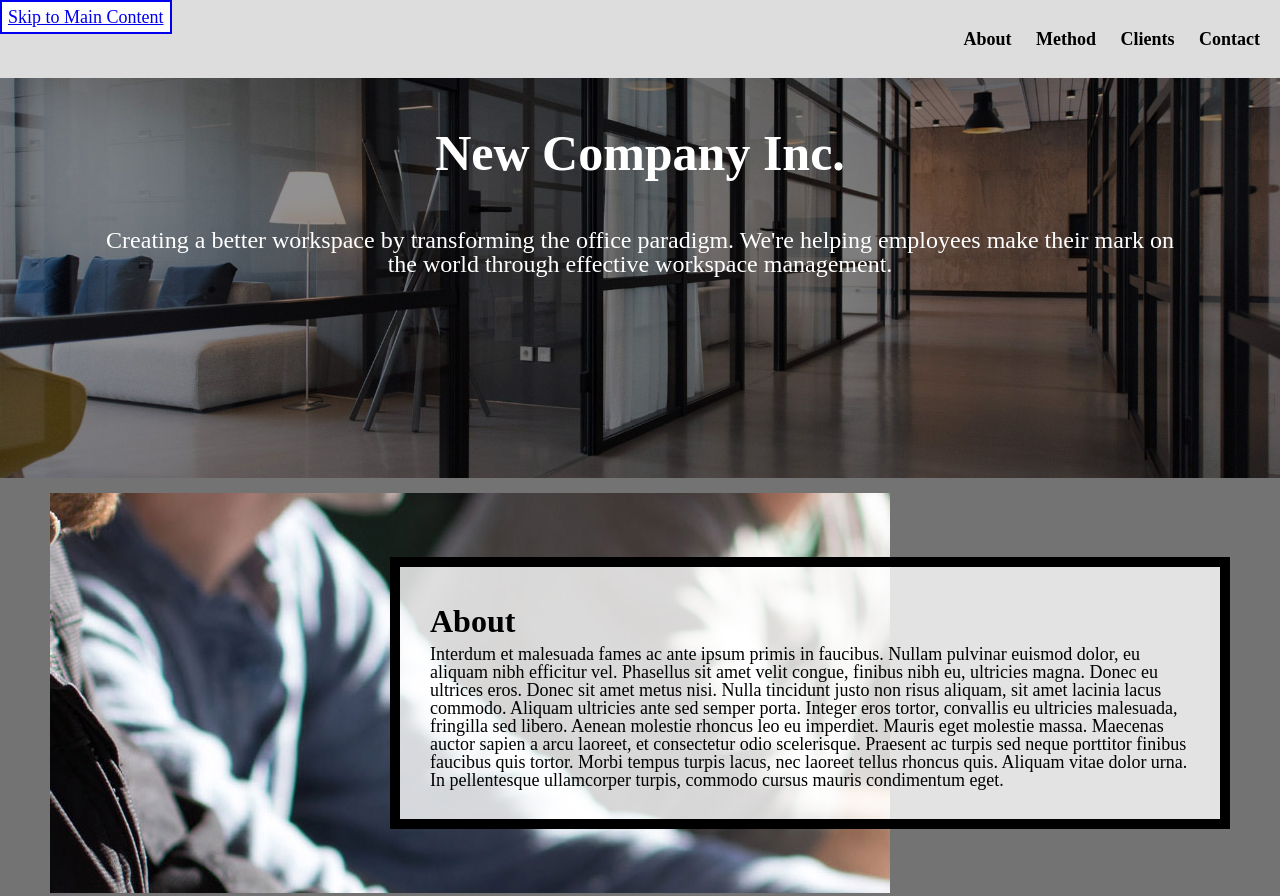
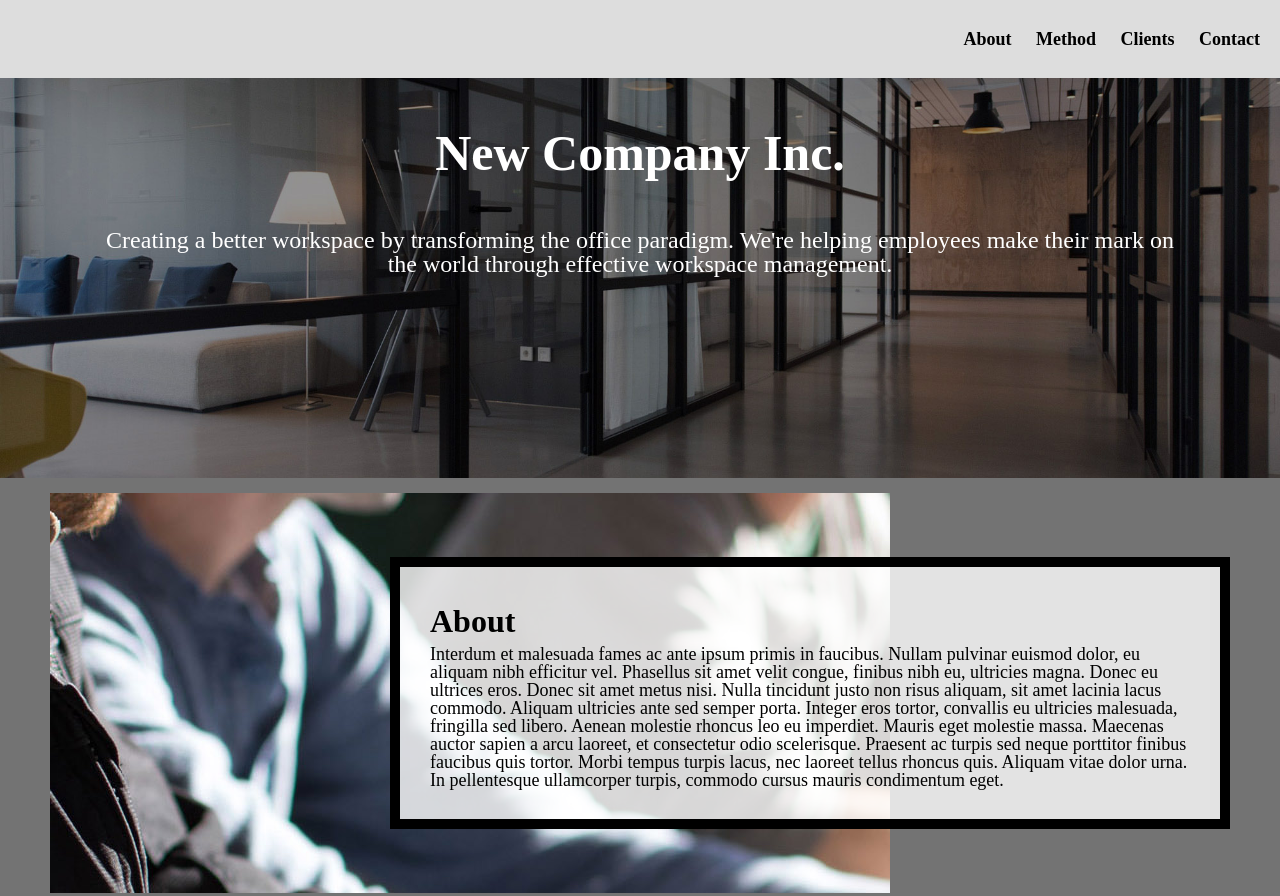
Before and after one commit to gracebrindle/homework5-2021, a plain HTML site: page index.html in a window 1280 px wide. Shown: the top 896 px of the page. Drawn offline with Linux system fonts and the light colour scheme.

Commit message:
Update style.css

```diff
--- a/css/style.css
+++ b/css/style.css
@@ -73,14 +73,13 @@ nav a:hover{
   z-index: 1;
   /* Requirement 3a code here*/
   position: absolute;
-  top: 0px;
-  border: 2px solid;
+  top: -40px;
 }
 
 .skip a:focus{
 /* Requirement 3b code here*/
  position: absolute;
- top: 40px;
+ top: 0px;
 
 /* Requirement 4 code here*/
  border: 2px solid;
```
